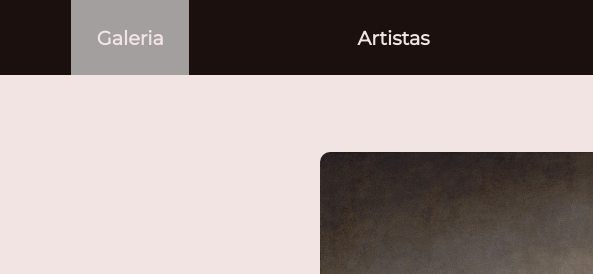
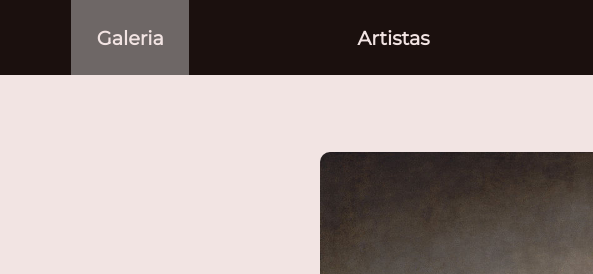
Before and after one commit to Meli-Martinez/Meli-Martinez.github.io, a plain HTML site: page pages/art/desc.html in a window 1280 px wide. In both pictures the pointer is over the link "Galeria". Shown: the top 274 px of the page, 0-593 px from the left. Drawn offline with Linux system fonts and the light colour scheme; a web font is replaced by a local one.

Commit message:
9 final changes

```diff
--- a/assets/styles/artist-information.css
+++ b/assets/styles/artist-information.css
@@ -47,7 +47,7 @@ body {
 }
 
 .menu-option:hover {
-  background-color: #5c5858;
+  background-color: rgba(207, 204, 204, 0.459);
 }
 
 /* -- ARTIST -- */
--- a/assets/styles/styledesc.css
+++ b/assets/styles/styledesc.css
@@ -52,7 +52,7 @@ body {
 }
 
 .menu-option:hover {
-    background-color: rgba(207, 204, 204, 0.761);
+    background-color: rgba(207, 204, 204, 0.459);
   }
 
 /* -- INFORMATION -- */
```
